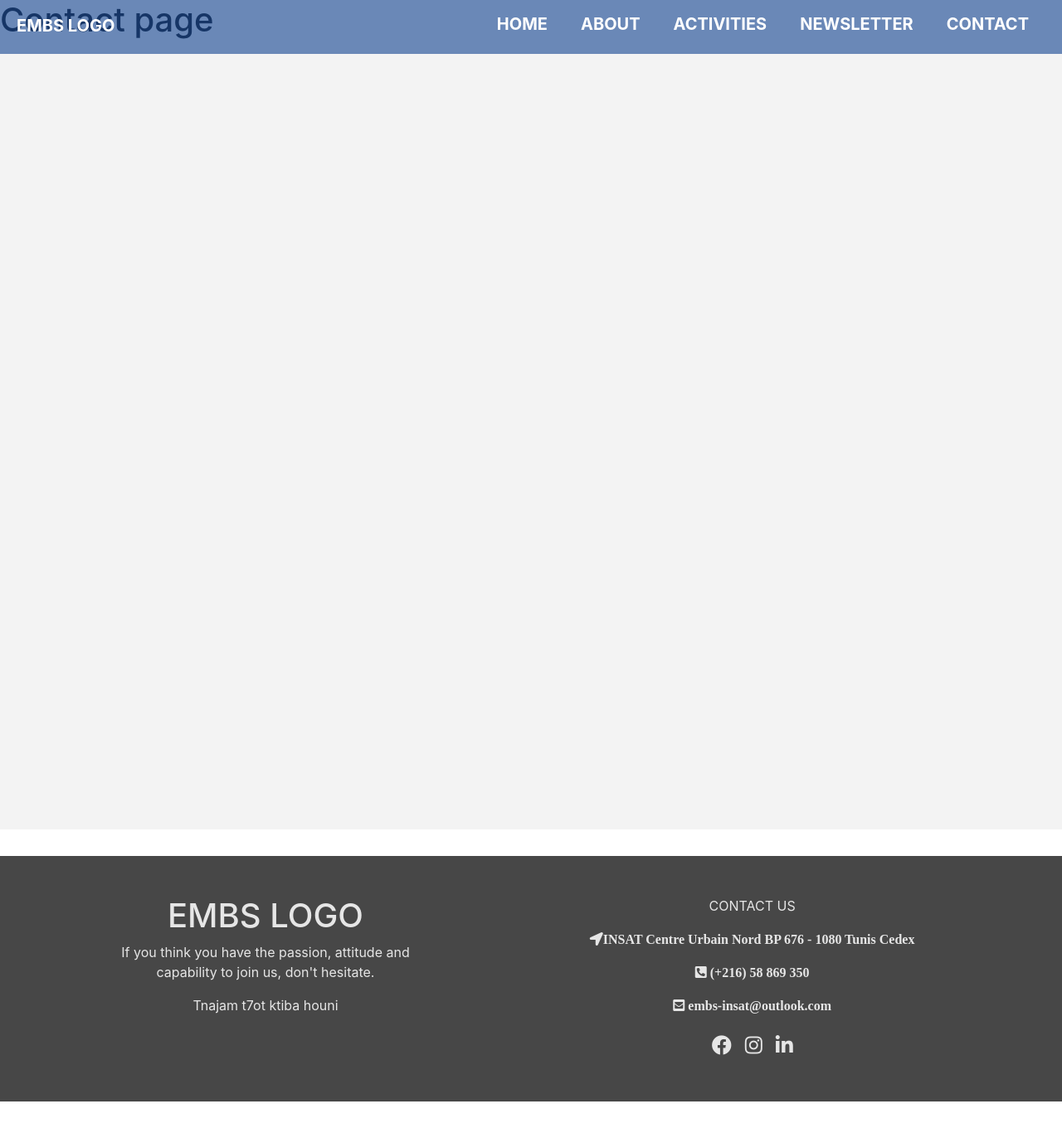
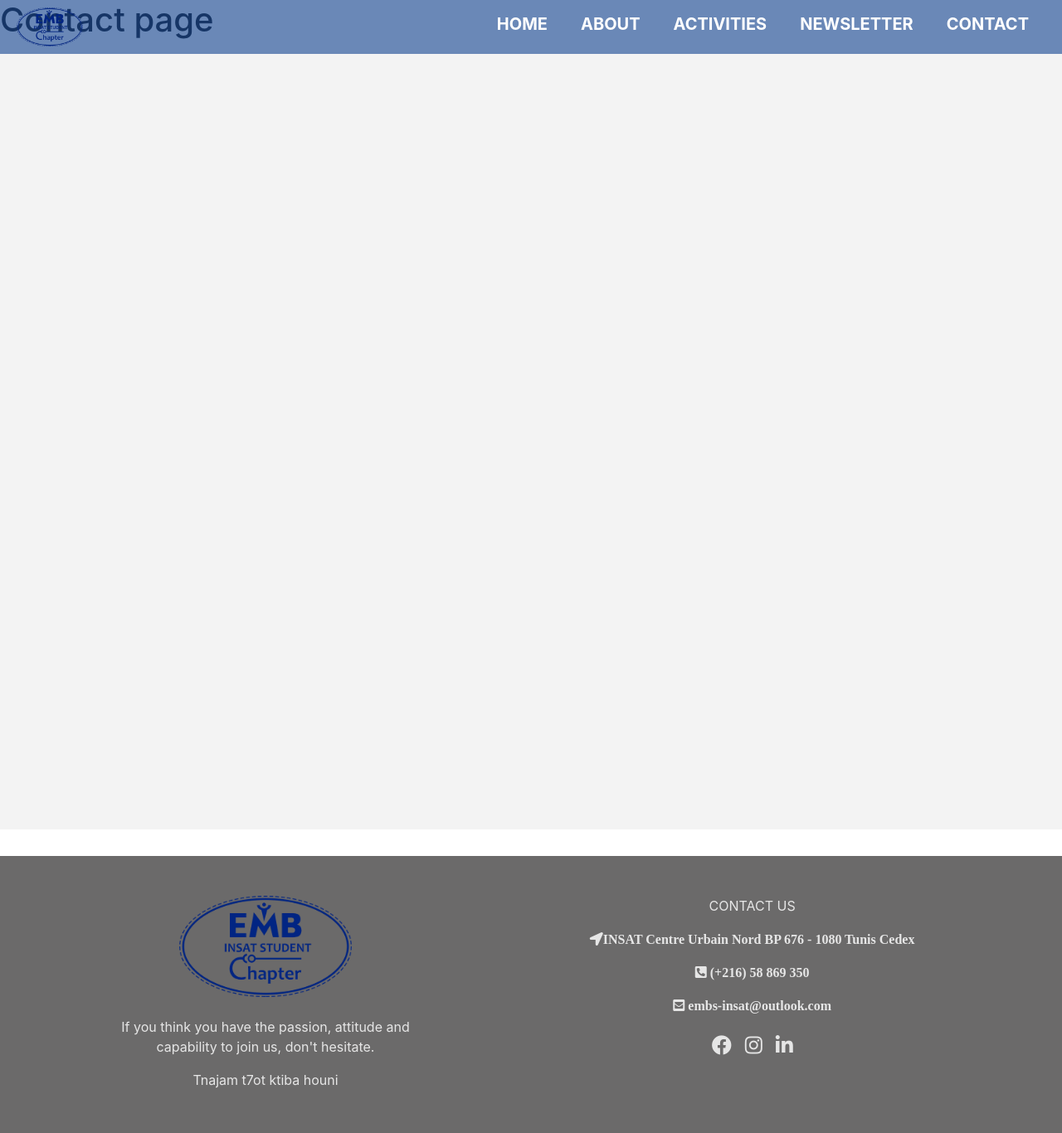
Before and after one commit to mahdibouaziz/EMBS2021, a React (Create React App) app: page /contact in a window 1280 px wide. Shown: the top 1366 px of the page at 83% size. Before the commit the page ends 1328 px from the top, so only its background shows below. Built offline with nearby package versions, Linux system fonts and the light colour scheme.

Commit message:
ngued fel logo

```diff
--- a/src/components/footer/Footer.js
+++ b/src/components/footer/Footer.js
@@ -1,6 +1,7 @@
 import React from "react";
 import { Container, Col, Row } from "react-bootstrap";
 import "./footer.css";
+import logo from "./embs_logo.png";
 
 const Footer = () => {
   return (
@@ -8,7 +9,7 @@ const Footer = () => {
       <Container fluid>
         <Row className="footer-row">
           <Col className="footer-col" sm={{ span: 4, offset: 1 }}>
-            <h1>EMBS LOGO</h1>
+            <img src={logo} alt="" />
             <p>
               If you think you have the passion, attitude and capability to join
               us, don't hesitate.
--- a/src/components/footer/footer.css
+++ b/src/components/footer/footer.css
@@ -4,7 +4,7 @@ footer {
 
 .footer-row {
   padding: 3rem 0;
-  background-color: #474747;
+  background-color: #6b6a6a;
 }
 
 .footer-col {
@@ -12,6 +12,11 @@ footer {
   color: rgb(230, 230, 230);
 }
 
+.footer-col img {
+  width: 13rem;
+  margin-bottom: 1.5rem;
+}
+
 /* font awesome icons */
 .fab {
   font-size: 1.5rem;
--- a/src/components/navbar/NavBar.js
+++ b/src/components/navbar/NavBar.js
@@ -2,6 +2,7 @@ import React from "react";
 import styled from "styled-components";
 import Burger from "./Burger";
 import ContextNavProvider from "./ContextNav";
+import logo from "./embs_logo.png";
 
 const Nav = styled.nav`
   width: 100%;
@@ -16,12 +17,9 @@ const Nav = styled.nav`
   background-color: rgba(16, 66, 143, 0.6);
   border-color: transparent;
 
-  .logo {
-    color: #fff;
-    font-size: 20px;
-    padding: 20px 15px;
-    font-weight: bold;
-    padding: 1rem 0;
+  .logo img {
+    width: 5rem;
+    padding-top: 9px;
   }
 `;
 
@@ -29,7 +27,9 @@ const NavBar = () => {
   return (
     <Nav className="nav-style">
       <ContextNavProvider>
-        <div className="logo">EMBS LOGO</div>
+        <div className="logo">
+          <img src={logo} alt="logo" />
+        </div>
         <Burger />
       </ContextNavProvider>
     </Nav>
```
Also changed, not shown: src/components/footer/embs_logo.png (added), src/components/navbar/embs_logo.png (added).
